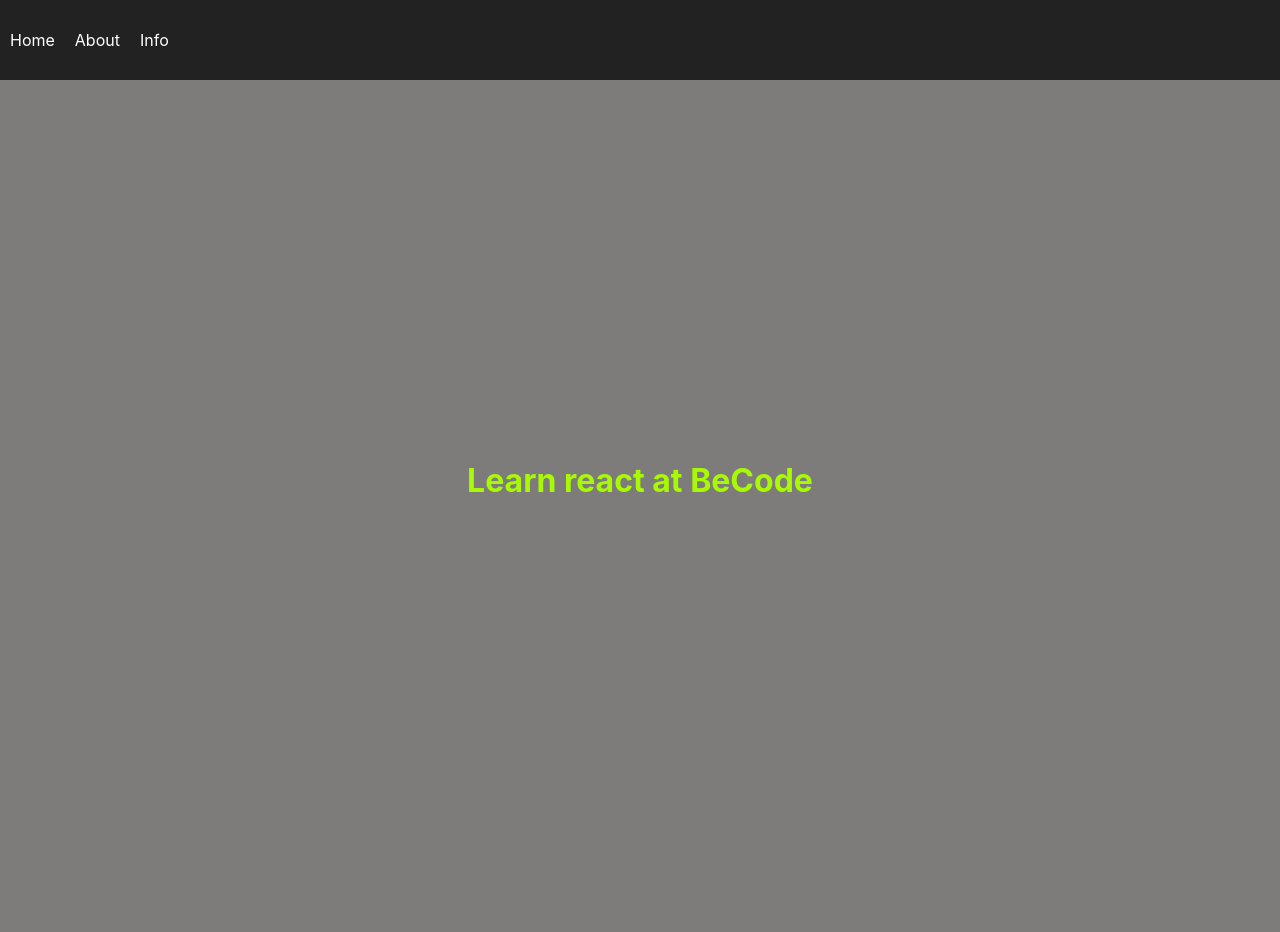
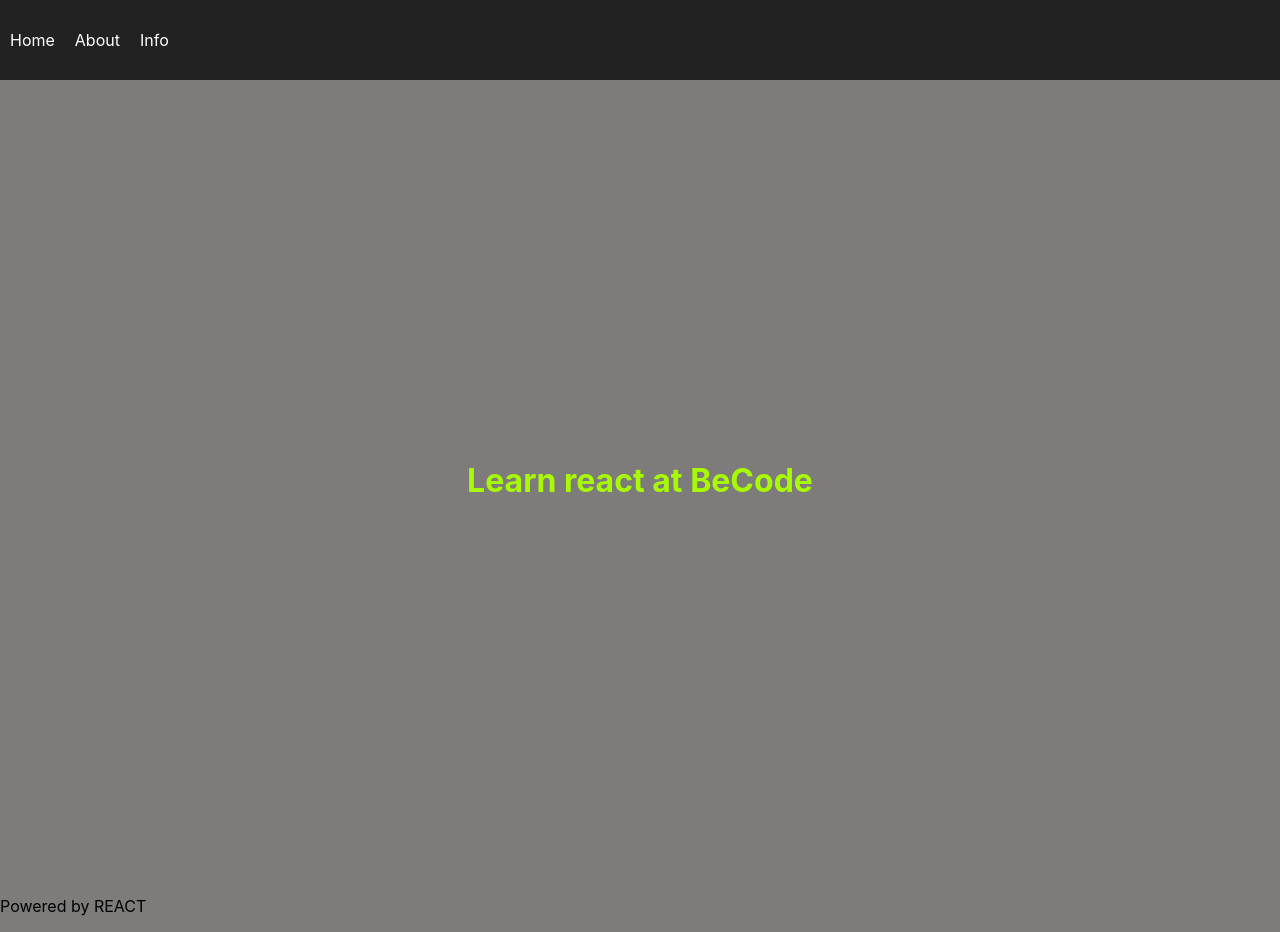
Before and after one commit to becodeorg/verou-3-react-intro-JawidForotan, a React (Create React App) app in the folder react-intro/: page / in a window 1280 px wide. Before the commit the page ends 880 px from the top, so only its background shows below. Built offline with nearby package versions, Linux system fonts and the light colour scheme.

Commit message:
Footer component is created.

```diff
--- /dev/null
+++ b/react-intro/src/Footer.js
@@ -0,0 +1,14 @@
+import React from "react";
+import PropTypes from "prop-types";
+
+const Footer = (props) => {
+  return (
+    <footer>
+      <p>Powered by REACT</p>
+    </footer>
+  );
+};
+
+Footer.propTypes = {};
+
+export default Footer;
--- a/react-intro/src/index.js
+++ b/react-intro/src/index.js
@@ -3,12 +3,14 @@
 import './index.css';
 import App from './App';
 import Header from './Header';
+import Footer from './Footer';
 
 
 ReactDOM.render(
   <React.StrictMode>
     <Header/>
     <App />
+    <Footer/>
   </React.StrictMode>,
   document.getElementById('root')
 );
```
